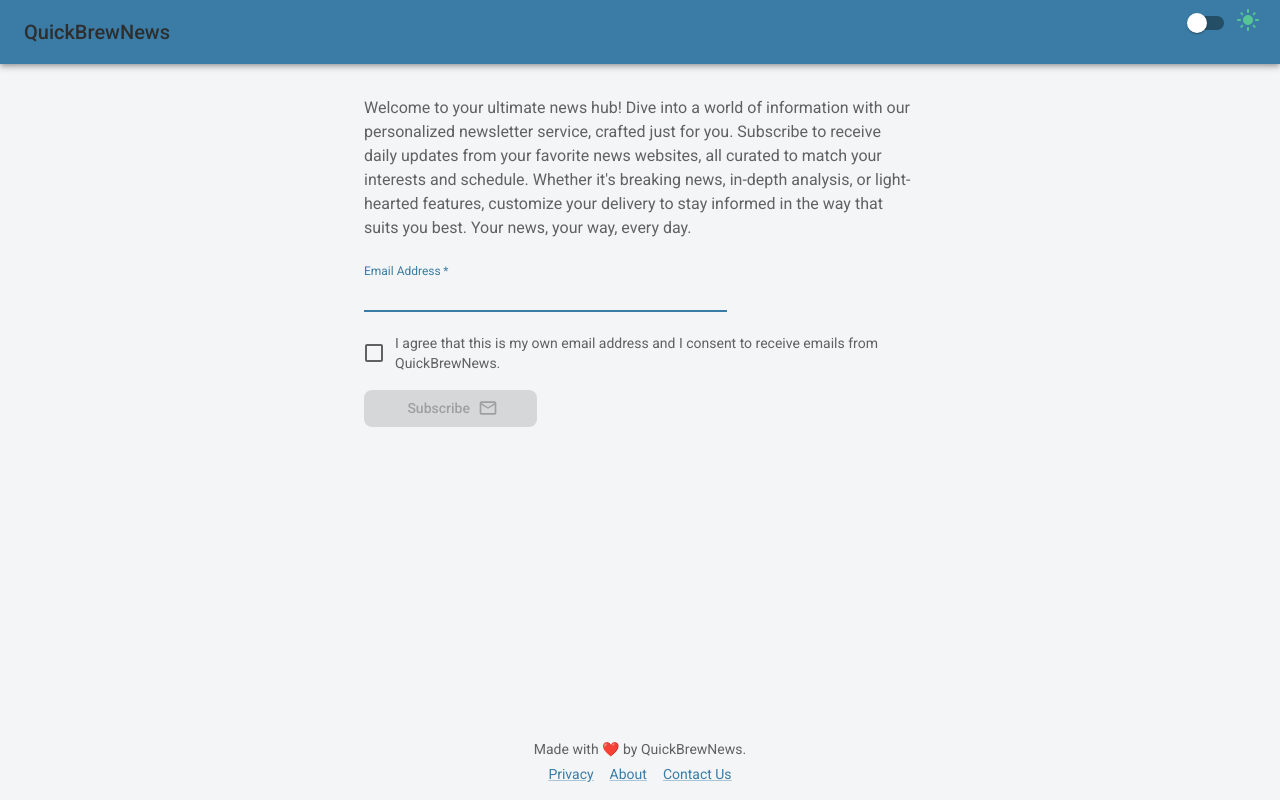
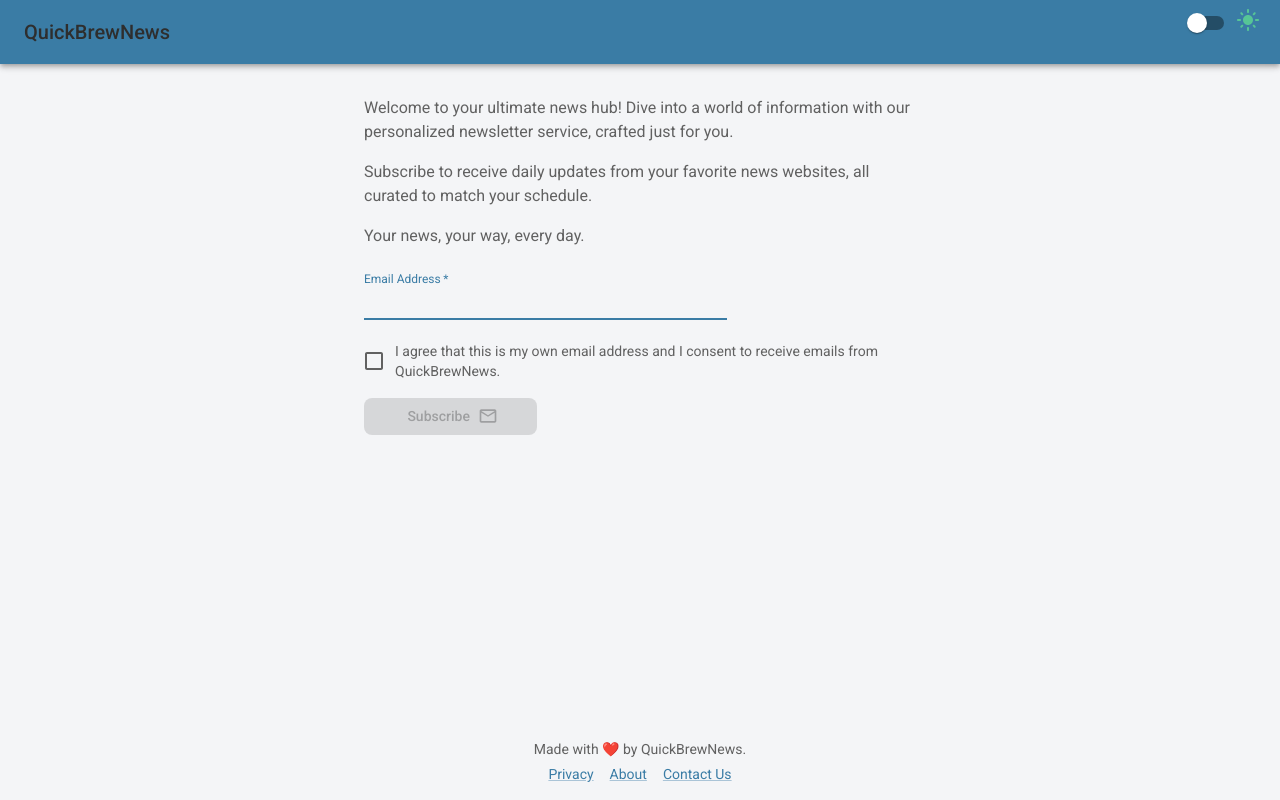
Before and after one commit to rupinr/news-master-fe, a React (Vite) app: page / in a window 1280 px wide. Built offline with nearby package versions, Linux system fonts and the light colour scheme; no server answers.

Commit message:
refine home

```diff
--- a/src/Email.tsx
+++ b/src/Email.tsx
@@ -50,8 +50,14 @@ const Email = () => {
     return (
         <Container maxWidth="sm">
             {(!success) ? <Box sx={{ my: 4 }}>
-                <Typography component="h1" sx={{ mb: 2 }}>
-                    Welcome to your ultimate news hub! Dive into a world of information with our personalized newsletter service, crafted just for you. Subscribe to receive daily updates from your favorite news websites, all curated to match your interests and schedule. Whether it's breaking news, in-depth analysis, or light-hearted features, customize your delivery to stay informed in the way that suits you best. Your news, your way, every day.
+                <Typography component="div" variant="body1" sx={{ mb: 2 }}>
+                    Welcome to your ultimate news hub! Dive into a world of information with our personalized newsletter service, crafted just for you.
+                </Typography>
+                <Typography component="div" variant="body1" sx={{ mb: 2 }}>
+                    Subscribe to receive daily updates from your favorite news websites, all curated to match your schedule.
+                </Typography>
+                <Typography component="div" variant="body1" sx={{ mb: 2 }}>
+                    Your news, your way, every day.
                 </Typography>
                 <Grid container spacing={2} alignItems="center">
                     <Grid size={{ xs: 12, sm: 8 }}>
```
